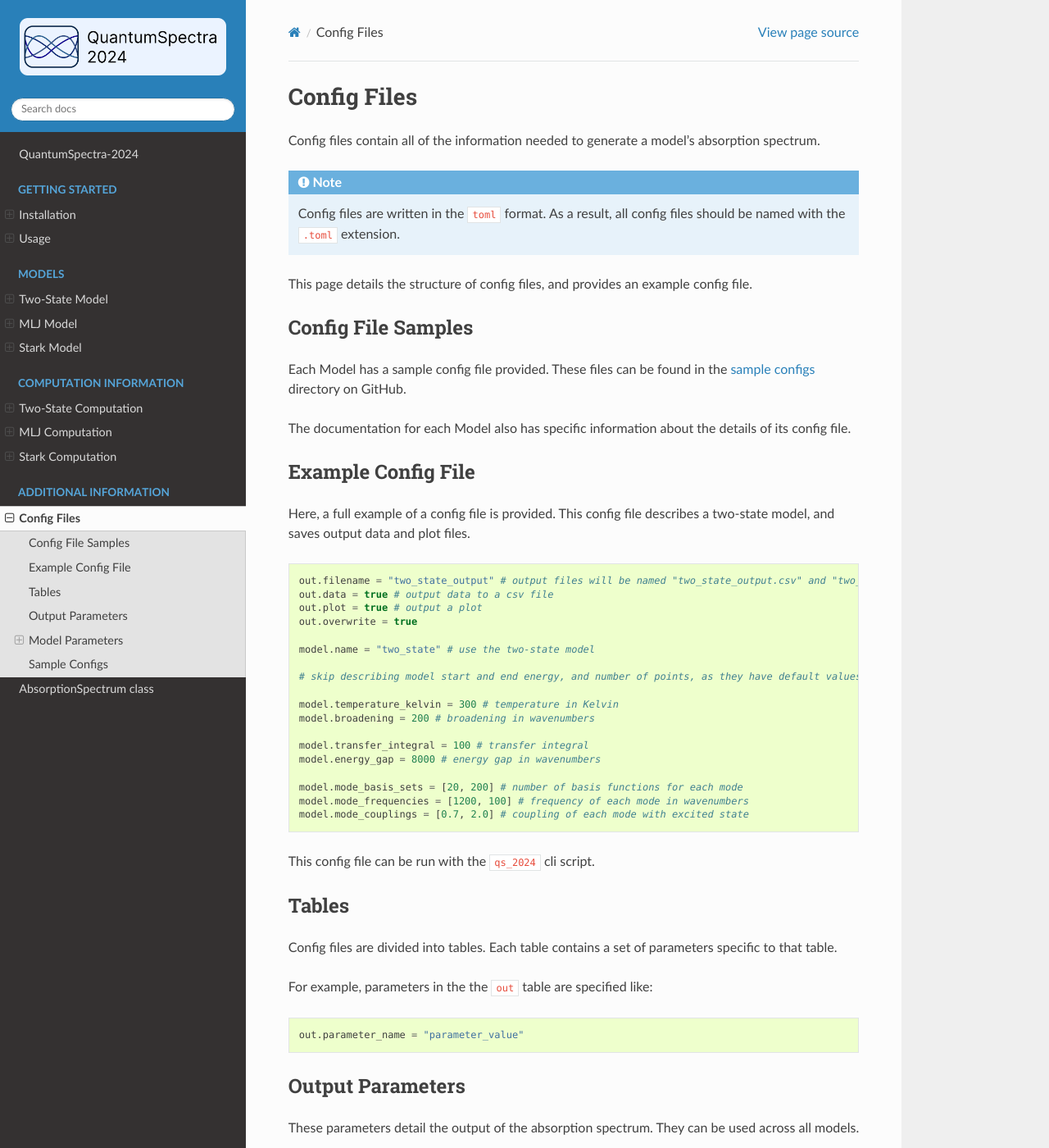
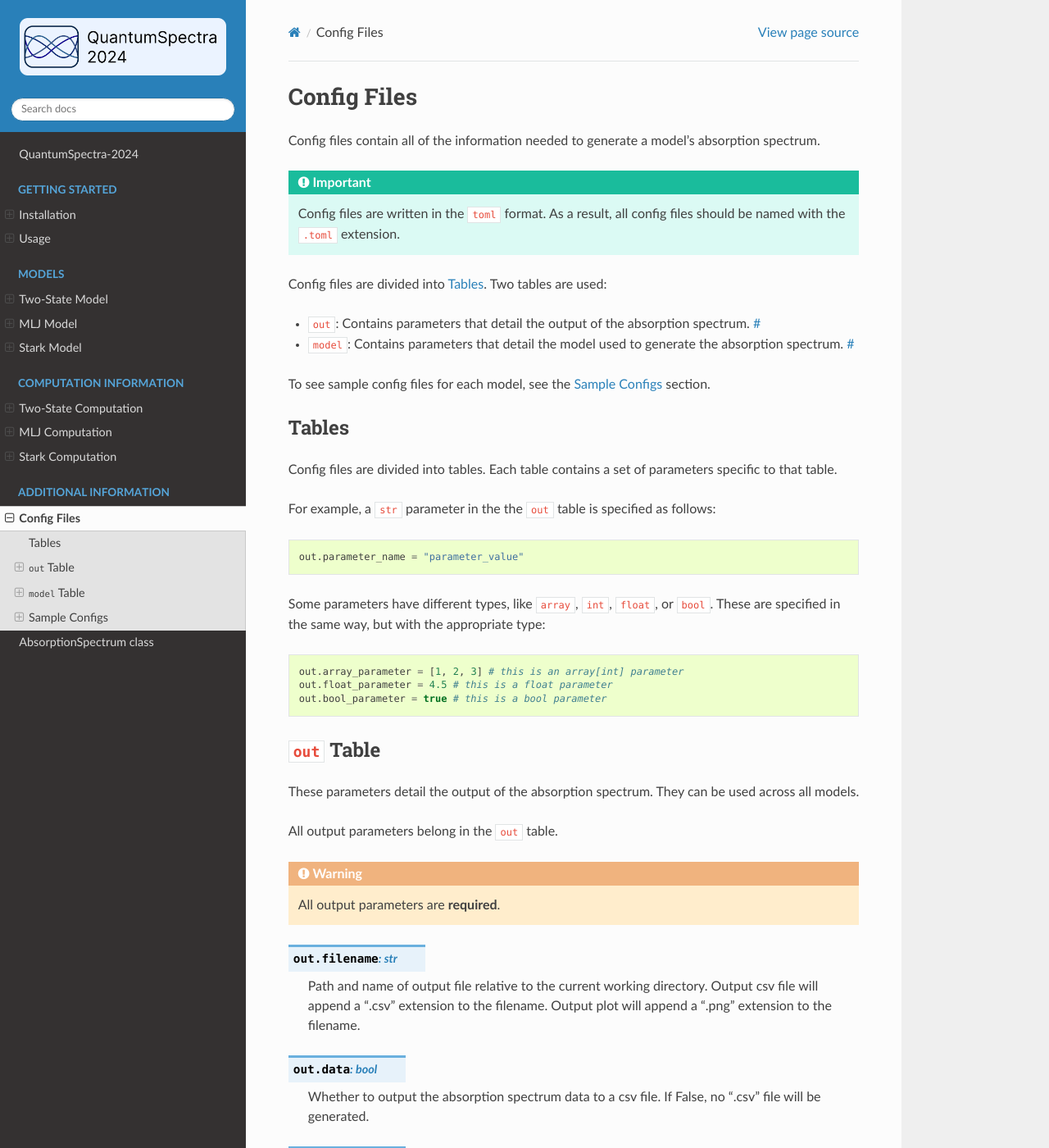
Before and after one commit to benkoppe/QuantumSpectra-2024, a Sphinx documentation site: the page built from docs/source/cli/config.rst, in a window 1280 px wide and 1400 px high. Shown: the whole window at 82% size. Built offline with Sphinx 7.4.7 and the Read the Docs theme 2.0.0, drawn with Linux system fonts in a browser that asks for light colours; some of the changed text lies outside the part shown.

Commit message:
reworked config page

```diff
--- a/docs/source/cli/config.rst
+++ b/docs/source/cli/config.rst
@@ -3,63 +3,44 @@
 
 Config files contain all of the information needed to generate a model's absorption spectrum.
 
-.. note::
+.. important::
 
     Config files are written in the ``toml`` format.
     As a result, all config files should be named with the ``.toml`` extension.
 
-This page details the structure of config files, and provides an example config file.
+Config files are divided into :ref:`config-tables`. Two tables are used:
 
-Config File Samples
-----------------------
+- ``out``: Contains parameters that detail the output of the absorption spectrum. :ref:`# <config-out-table>`
+- ``model``: Contains parameters that detail the model used to generate the absorption spectrum. :ref:`# <config-model-table>`
 
-Each Model has a sample config file provided.
-These files can be found in the `sample configs <https://github.com/benkoppe/QuantumSpectra-2024/tree/main/sample_configs>`_ directory on GitHub.
-
-The documentation for each Model also has specific information about the details of its config file.
+To see sample config files for each model, see the :ref:`config-samples` section.
 
 
-Example Config File
-----------------------
-
-Here, a full example of a config file is provided.
-This config file describes a two-state model, and saves output data and plot files.
-
-.. code-block:: toml
-
-    out.filename = "two_state_output" # output files will be named "two_state_output.csv" and "two_state_output.png"
-    out.data = true # output data to a csv file
-    out.plot = true # output a plot
-    out.overwrite = true
-
-    model.name = "two_state" # use the two-state model
-
-    # skip describing model start and end energy, and number of points, as they have default values
-
-    model.temperature_kelvin = 300 # temperature in Kelvin
-    model.broadening = 200 # broadening in wavenumbers
-
-    model.transfer_integral = 100 # transfer integral
-    model.energy_gap = 8000 # energy gap in wavenumbers
-
-    model.mode_basis_sets = [20, 200] # number of basis functions for each mode
-    model.mode_frequencies = [1200, 100] # frequency of each mode in wavenumbers
-    model.mode_couplings = [0.7, 2.0] # coupling of each mode with excited state
-
-This config file can be run with the ``qs_2024`` cli script.
+.. _config-tables:
 
 Tables
 ------
 
 Config files are divided into tables. Each table contains a set of parameters specific to that table.
 
-For example, parameters in the the ``out`` table are specified like:
+For example, a ``str`` parameter in the the ``out`` table is specified as follows:
 
 .. code-block:: toml
 
     out.parameter_name = "parameter_value"
 
-Output Parameters
+Some parameters have different types, like ``array``, ``int``, ``float``, or ``bool``.
+These are specified in the same way, but with the appropriate type:
+
+.. code-block:: toml
+
+    out.array_parameter = [1, 2, 3] # this is an array[int] parameter
+    out.float_parameter = 4.5 # this is a float parameter
+    out.bool_parameter = true # this is a bool parameter
+
+.. _config-out-table:
+
+``out`` Table
 ------------------
 
 These parameters detail the output of the absorption spectrum.
@@ -67,33 +48,39 @@
 
 All output parameters belong in the ``out`` table.
 
-.. note::
+.. warning::
 
     All output parameters are **required**.
 
-- ``out.filename``
+.. attribute:: out.filename
+    :type: str
 
     Path and name of output file relative to the current working directory.
     Output csv file will append a ".csv" extension to the filename.
     Output plot will append a ".png" extension to the filename.
 
-- ``out.data``
+.. attribute:: out.data
+    :type: bool
 
     Whether to output the absorption spectrum data to a csv file.
     If False, no ".csv" file will be generated.
 
-- ``out.plot``
+.. attribute:: out.plot
+    :type: bool
 
     Whether to output the absorption spectrum plot.
     If False, no ".png" file will be generated.
 
-- ``out.overwrite``
+.. attribute:: out.overwrite
+    :type: bool
 
     Whether to overwrite the output file if it already exists.
     If False, the program will exit if the output file already exists.
 
 
-Model Parameters
+.. _config-model-table:
+
+``model`` Table
 -------------------------
 
 These parameters detail the model used to generate the absorption spectrum.
@@ -104,7 +91,8 @@
 Required Model Parameters
 ^^^^^^^^^^^^^^^^^^^^^^^^^
 
-- ``model.name``
+.. attribute:: model.name
+    :type: str
 
     Name of the model to use.
     The name of each model is listed in the documentation for that model.
@@ -120,17 +108,18 @@
 
     These parameters are specific to the model used. Each value is the same as the parameter name in the model's documentation.
 
-- ``model.start_energy``
+.. attribute:: model.start_energy
+    :type: float
 
     The starting energy for the absorption spectrum in wavenumbers.
     Defaults to 0.
 
-- ``model.end_energy``
+.. attribute:: model.end_energy
 
     The ending energy for the absorption spectrum in wavenumbers.
     Defaults to 20,000.
 
-- ``model.num_points``
+.. attribute:: model.num_points
 
     The number of points in the absorption spectrum.
     Defaults to 2,001.
@@ -150,17 +139,36 @@
     model.submodel_parameter_name.name = "submodel_name"
     model.submodel_parameter_name.submodel_parameter = "submodel_parameter_value"
 
-.. note::
+.. important::
     The ``submodel_parameter_name`` is the name of the submodel parameter in the model, in the same way that other parameters exactly match the parameter name in the model.
 
+
+.. _config-samples:
 
 Sample Configs
 ----------------
 
-The following contains a full sample config file for each model.
-They can be found in the GitHub repository.
-See the :ref:`cli/config:Example Config File` section for a clear-cut example.
+Each model has a sample config file provided.
+They are reproduced here, or can be found in the `sample configs <https://github.com/benkoppe/QuantumSpectra-2024/tree/main/sample_configs>`_ directory on GitHub.
+
+Two-State Example
+^^^^^^^^^^^^^^^^^^
 
 .. literalinclude:: ../../../sample_configs/two_state.toml
     :caption: `two_state.toml <https://github.com/benkoppe/QuantumSpectra-2024/blob/main/sample_configs/two_state.toml>`_
     :language: toml
+
+MLJ Example
+^^^^^^^^^^^^
+
+.. literalinclude:: ../../../sample_configs/mlj.toml
+    :caption: `mlj.toml <https://github.com/benkoppe/QuantumSpectra-2024/blob/main/sample_configs/mlj.toml>`_
+    :language: toml
+
+
+Stark Example
+^^^^^^^^^^^^
+
+.. literalinclude:: ../../../sample_configs/stark.toml
+    :caption: `stark.toml <https://github.com/benkoppe/QuantumSpectra-2024/blob/main/sample_configs/stark.toml>`_
+    :language: toml
```
Also changed, not shown: other parts of docs/source/cli/config.rst (+1 -1 lines).
